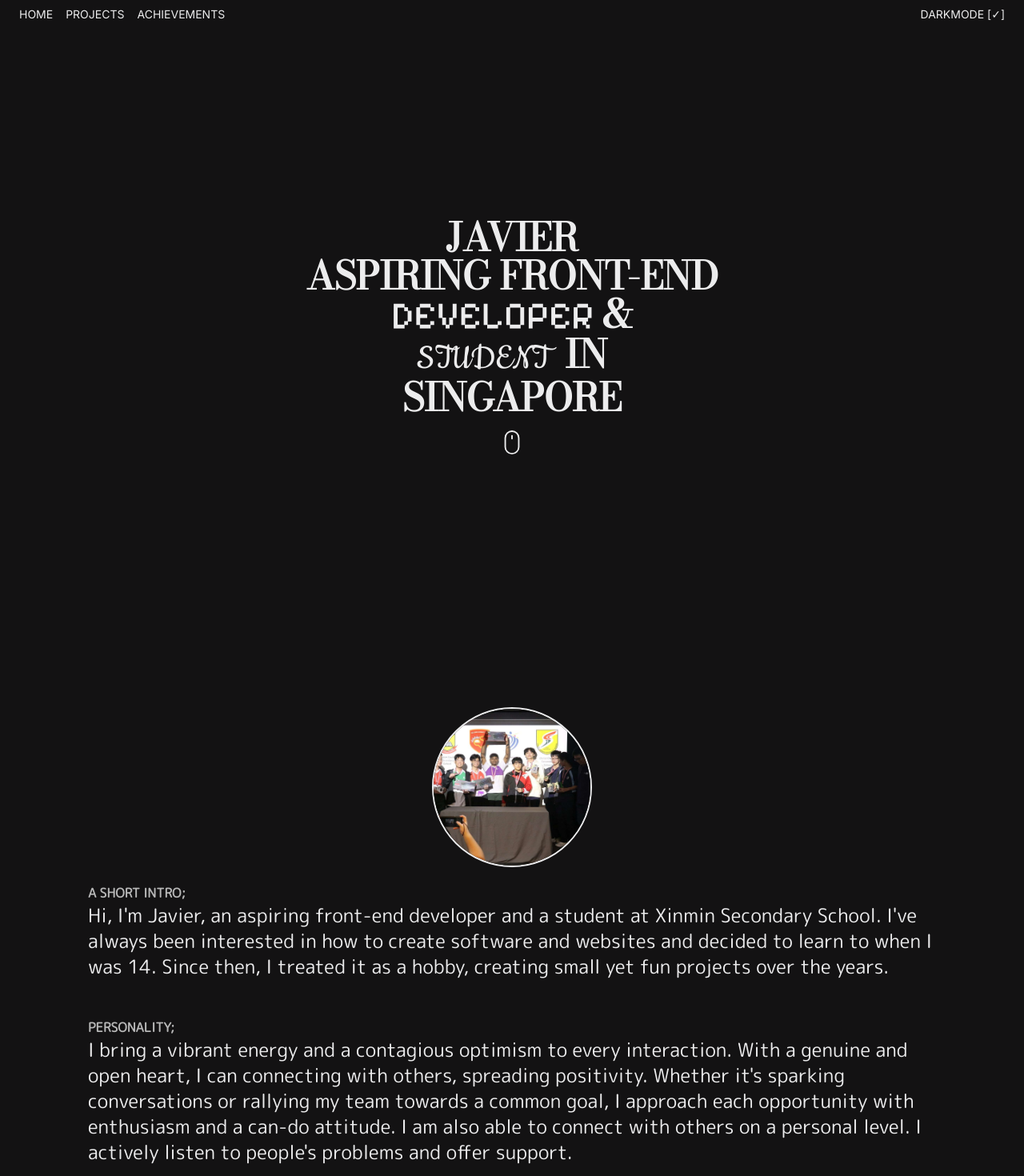
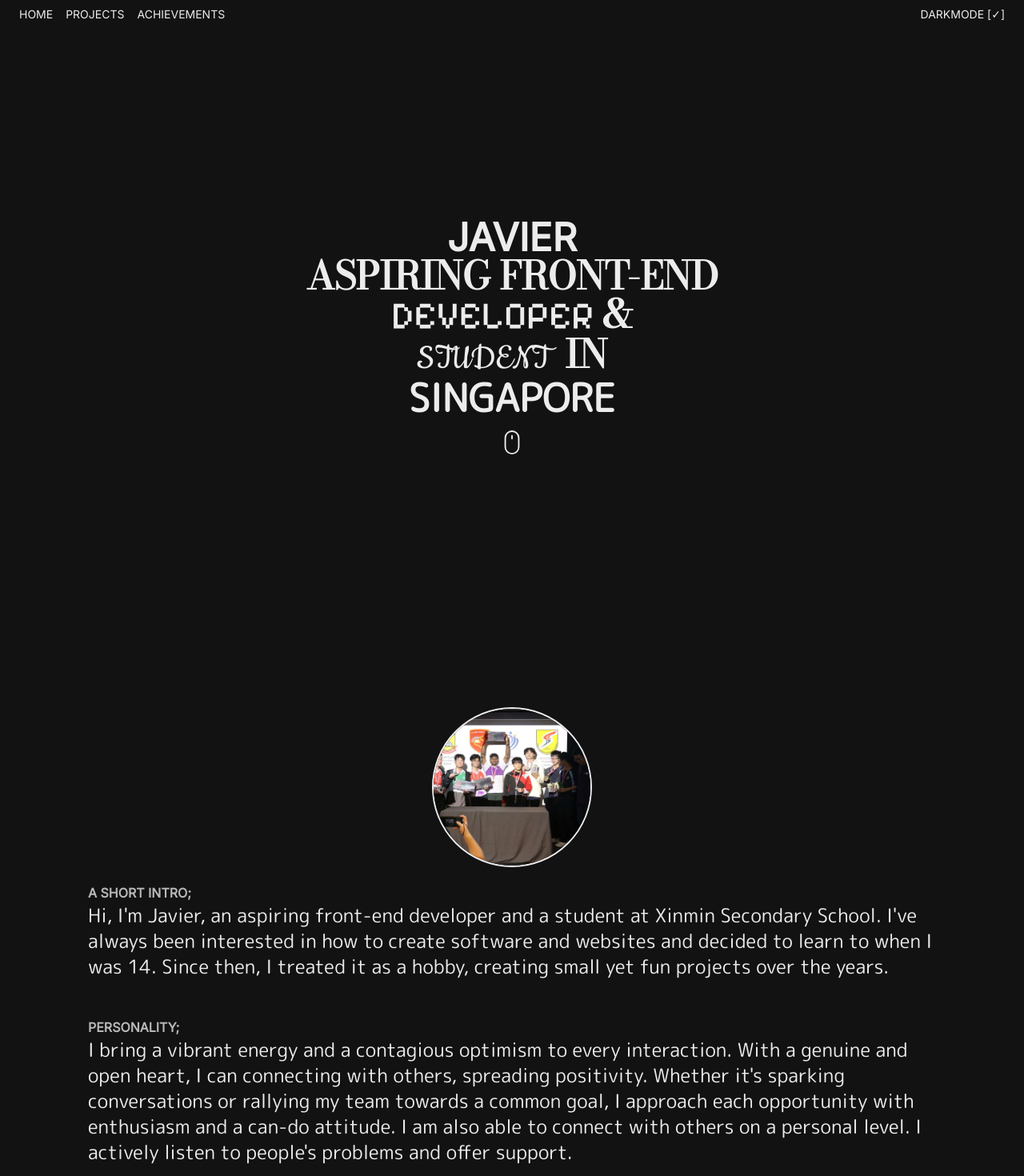
Before and after one commit to caffeinated01/portfolio, a React (Vite) app: page / in a window 1280 px wide. Shown: the top 1470 px of the page at 80% size. Built offline with nearby package versions, Linux system fonts and the light colour scheme.

Commit message:
change fonts

```diff
--- a/src/Components/AboutSection.jsx
+++ b/src/Components/AboutSection.jsx
@@ -3,7 +3,7 @@ import Reveal from "./Reveal";
 function AboutSection(props) {
   return (
     <h1 className="md:text-2xl sm:text-xl  flex flex-col max-w-[1100px] px-5">
-      <span className="text-base dark:text-secondary-dark text-secondary-light font-bold">
+      <span className="font-inter text-base dark:text-secondary-dark text-secondary-light font-bold">
         {props.title.toUpperCase()};{" "}
       </span>
       <Reveal component={props.body} />
--- a/src/Home.jsx
+++ b/src/Home.jsx
@@ -5,7 +5,7 @@ function Home() {
   return (
     <>
       <div className="mx-5 flex flex-col justify-center items-center h-[100vh] text-center">
-        <h1 className="font-bodoniModa text-5xl font-bold">JAVIER</h1>
+        <h1 className="font-inter text-5xl font-semibold">JAVIER</h1>
         <h1 className="font-bodoniModa text-5xl font-semibold">
           ASPIRING FRONT-END
         </h1>
@@ -15,7 +15,7 @@ function Home() {
         <h1 className="font-cookie text-5xl">
           STUDENT <span className="pl-3 font-bodoniModa font-semibold">IN</span>
         </h1>
-        <h1 className="font-bodoniModa text-5xl font-semibold">SINGAPORE</h1>
+        <h1 className="font-mplus text-5xl font-semibold">SINGAPORE</h1>
         <div className="py-6">
           <BsMouse size={30} className="animate-bounce" />
         </div>
```
